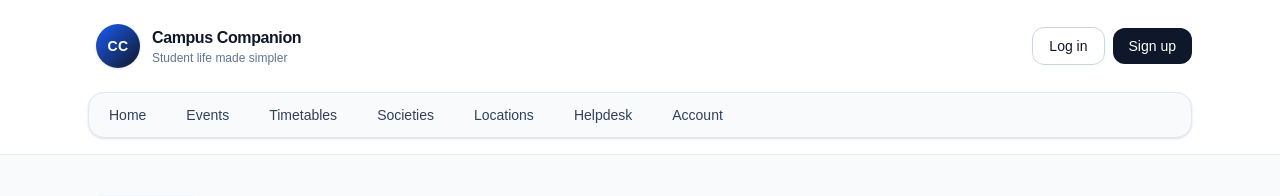
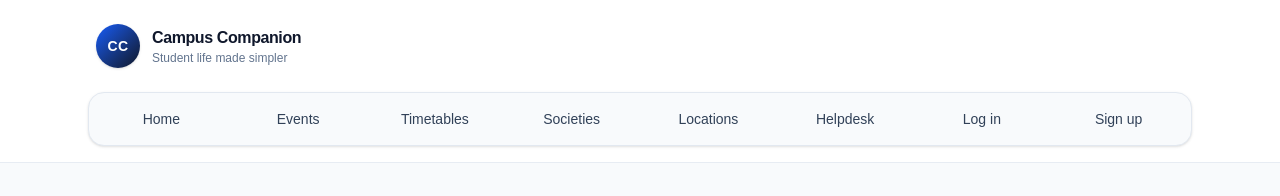
Before and after one commit to MiolesBlues/Campus_Companion, a Next.js app: page /locations in a window 1280 px wide. Shown: the top 196 px of the page. Built offline with nearby package versions, Linux system fonts and the light colour scheme; no server answers; the database is empty.

Commit message:
Move guest auth links into navbar

```diff
--- a/src/components/auth-status.tsx
+++ b/src/components/auth-status.tsx
@@ -23,22 +23,7 @@ export function AuthStatus() {
   }
 
   if (!user) {
-    return (
-      <div className="flex flex-wrap items-center gap-2">
-        <Link
-          href="/login"
-          className="rounded-xl border border-slate-300 bg-white px-4 py-2 text-sm font-medium text-slate-900 transition hover:bg-slate-50"
-        >
-          Log in
-        </Link>
-        <Link
-          href="/signup"
-          className="rounded-xl bg-slate-900 px-4 py-2 text-sm font-medium text-white transition hover:bg-slate-700"
-        >
-          Sign up
-        </Link>
-      </div>
-    );
+    return null;
   }
 
   return (
--- a/src/components/main-nav.tsx
+++ b/src/components/main-nav.tsx
@@ -3,26 +3,35 @@
 import Link from "next/link";
 import { useAuth } from "@/components/auth-provider";
 
-const baseNavLinks = [
+const publicNavLinks = [
   { href: "/", label: "Home" },
   { href: "/events", label: "Events" },
   { href: "/timetables", label: "Timetables" },
   { href: "/societies", label: "Societies" },
   { href: "/locations", label: "Locations" },
   { href: "/helpdesk", label: "Helpdesk" },
-  { href: "/account", label: "Account" },
 ];
 
 export function MainNav() {
-  const { profile } = useAuth();
+  const { profile, user, loading } = useAuth();
 
-  const navLinks =
-    profile?.role === "admin"
-      ? [...baseNavLinks, { href: "/admin", label: "Admin" }]
-      : baseNavLinks;
+  const navLinks = [...publicNavLinks];
+
+  if (!loading && !user) {
+    navLinks.push({ href: "/login", label: "Log in" });
+    navLinks.push({ href: "/signup", label: "Sign up" });
+  }
+
+  if (user) {
+    navLinks.push({ href: "/account", label: "Account" });
+  }
+
+  if (profile?.role === "admin") {
+    navLinks.push({ href: "/admin", label: "Admin" });
+  }
 
   return (
-    <div className="grid w-full grid-cols-2 gap-2 rounded-2xl border border-slate-200 bg-slate-50 p-2 shadow-sm sm:grid-cols-4 xl:flex xl:items-center xl:gap-2 xl:p-1">
+    <div className="grid w-full grid-cols-2 gap-2 rounded-2xl border border-slate-200 bg-slate-50 p-2 shadow-sm sm:grid-cols-4 xl:grid-cols-8">
       {navLinks.map((link) => (
         <Link
           key={link.href}
```
